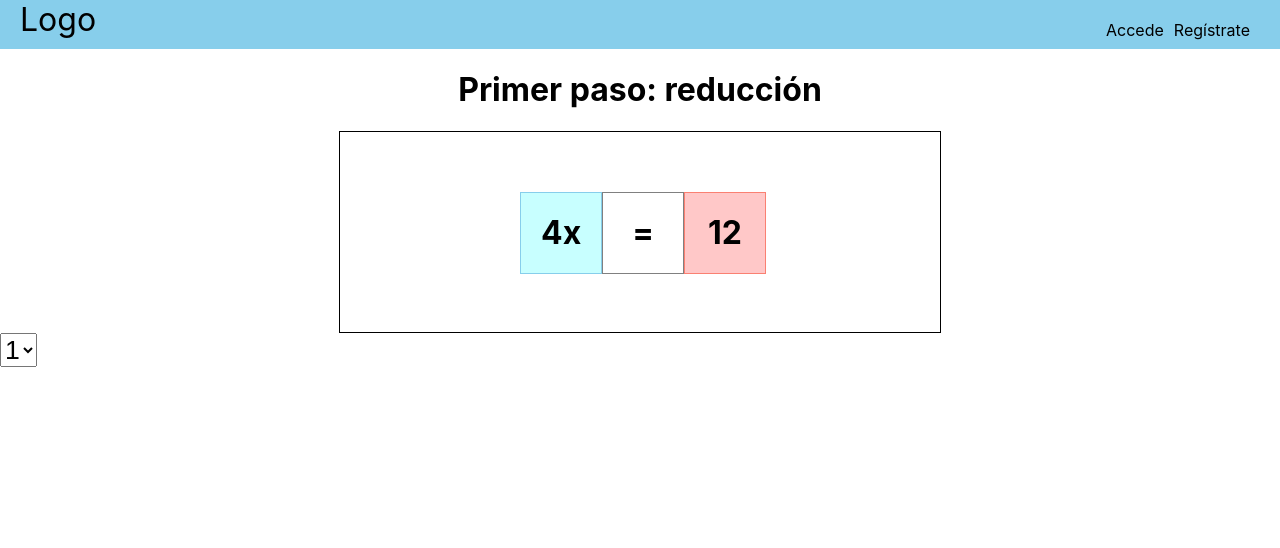
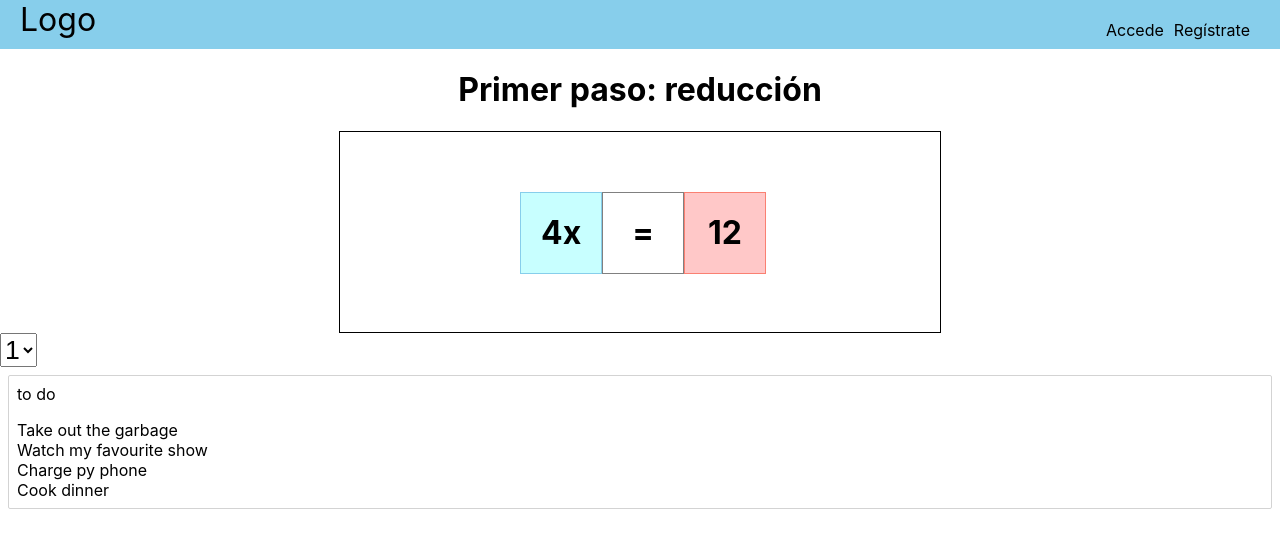
Before and after one commit to chopinex/ecuaciones, a React (Create React App) app: page / in a window 1280 px wide. Shown: the top 548 px of the page. Built offline with nearby package versions, Linux system fonts and the light colour scheme.

Commit message:
Egghead!! Signed-off-by: Arturo Navarro Riveros <arnariv@outlook.com>

```diff
--- a/src/components/Header/Header.js
+++ b/src/components/Header/Header.js
@@ -1,4 +1,4 @@
-import React, {Fragment} from 'react'
+import React from 'react'
 import './Header.css'
 
 const Header = () =>{
--- /dev/null
+++ b/src/components/Principal/Column.css
@@ -0,0 +1,13 @@
+.col-container{
+    margin:  8px;
+    border:  1px solid lightgray;
+    border-radius: 2px;
+}
+
+.col-title{
+    padding:  8px;
+}
+
+.task-list{
+    padding: 8px;
+}
--- /dev/null
+++ b/src/components/Principal/Column.js
@@ -0,0 +1,14 @@
+import React from 'react'
+import './Column.css'
+
+const Column = (props) =>{
+    return (
+        <div className="col-container">
+            <div className="col-title">{props.column.title}</div>
+            <div className="task-list">{props.tasks.map(task =>
+                <div className="task" key={task.id}>{task.content}</div>)}</div>
+        </div>
+        )
+}
+
+export default Column;
--- a/src/components/Principal/Principal.js
+++ b/src/components/Principal/Principal.js
@@ -2,10 +2,24 @@ import React,{useState} from 'react'
 import { useSpring, animated } from '@react-spring/web'
 import { useDrag } from '@use-gesture/react'
 import './Principal.css'
+import Column from './Column'
 
 const Principal = () =>{
     const [nivel,setNivel] =useState(1)
     const [{x,y},api] = useSpring(()=>({x:0,y:0}))
+
+    const initialData={
+        tasks: {
+            'task-1' : { id: 'task-1', content: 'Take out the garbage'},
+            'task-2' : { id: 'task-2', content: 'Watch my favourite show'},
+            'task-3' : { id: 'task-3', content: 'Charge py phone'},
+            'task-4' : { id: 'task-4', content: 'Cook dinner'},
+        },
+        columns:{
+            'column-1' : { id:'column-1', title: 'to do', taskIds : ['task-1','task-2','task-3','task-4'],}
+        },
+        columnOrder : ['column-1'],
+    };
 
     const bind = useDrag(({ down, offset: [ox, oy] }) =>
         api.start({ x: ox, y: oy, immediate: down })
@@ -17,6 +31,8 @@ const Principal = () =>{
         console.log(parseInt(event.target.value))
         setNivel(parseInt(event.target.value));
     }
+
+    const [data,setData] = useState(initialData)
 
     if(nivel===1){
         return(
@@ -33,6 +49,16 @@ const Principal = () =>{
                     <option value="1">1</option>
                     <option value="2">2</option>
                  </select>
+                 <div className="lista">
+                     {
+                        data.columnOrder.map(columnId => {
+                            const column = data.columns[columnId];
+                            const tasks =column.taskIds.map(taskId => data.tasks[taskId])
+
+                            return <Column key={column.id} column={column} tasks={tasks} />;
+                        })
+                     }
+                 </div>
             </div>
         );
     }
```
